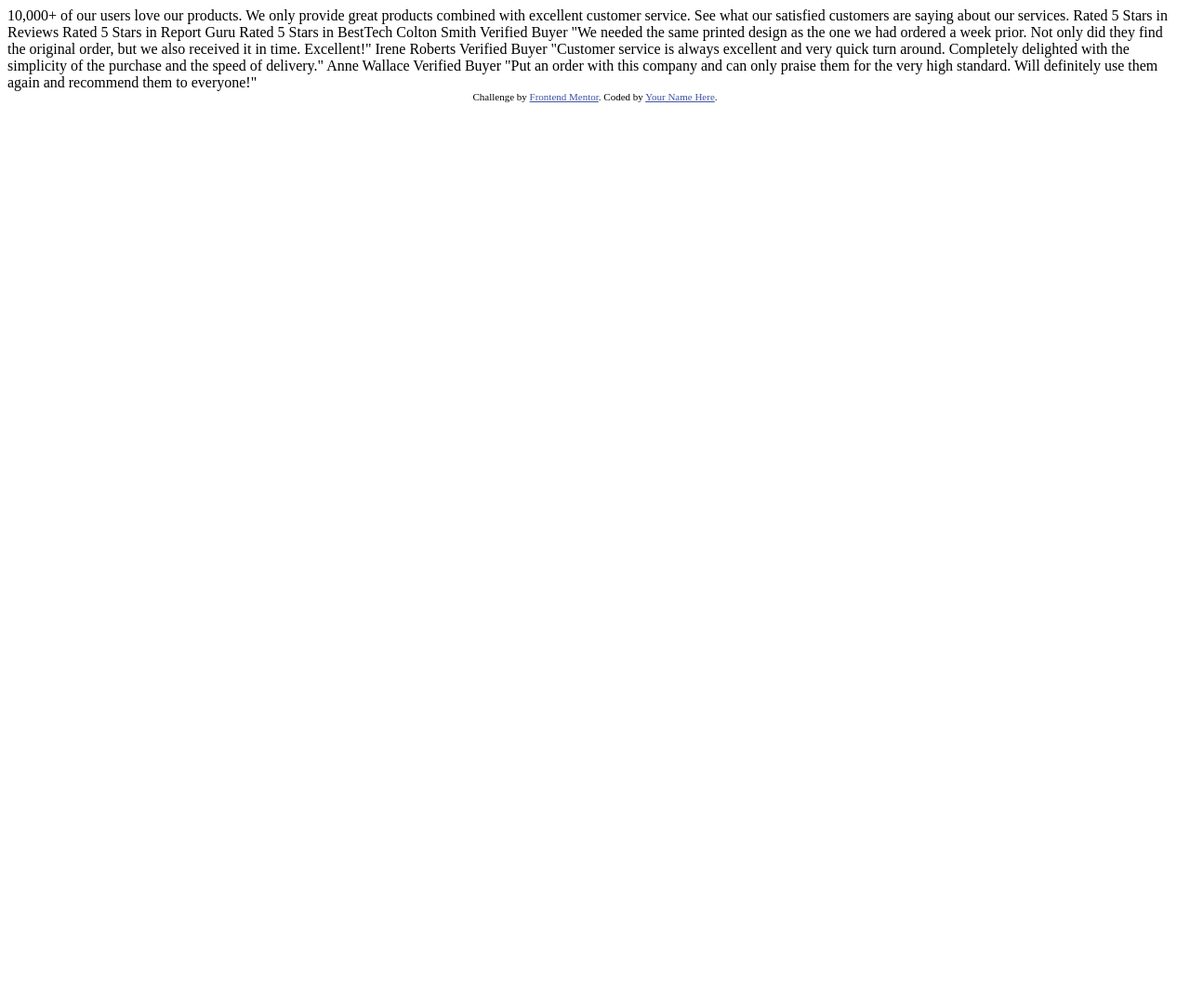
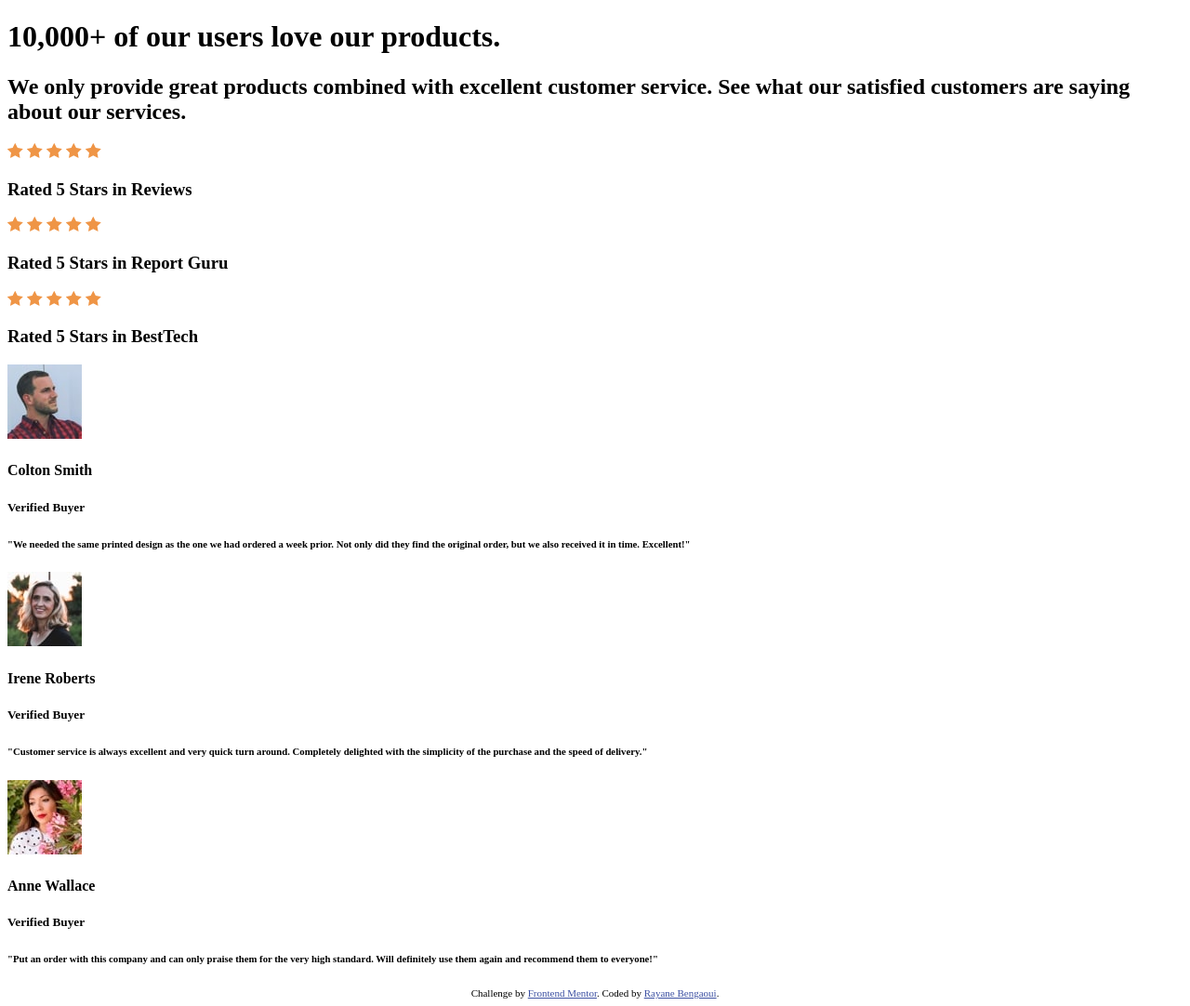
Before and after one commit to RayaneBengaoui/FM_challenge1_SocialProofSection, a plain HTML site: page index.html in a window 1280 px wide. Shown: the whole page at 93% size. Before the commit the page ends 800 px from the top, so only its background shows below. Drawn offline with Linux system fonts and the light colour scheme.

Commit message:
Organizing layers for CSS

```diff
--- a/index.html
+++ b/index.html
@@ -4,58 +4,107 @@
     <meta charset="UTF-8" />
     <meta name="viewport" content="width=device-width, initial-scale=1.0" />
     <!-- displays site properly based on user's device -->
-
+    <link rel="stylesheet" href="./style.css" />
     <link
       rel="icon"
       type="image/png"
       sizes="32x32"
       href="./images/favicon-32x32.png"
     />
+    <link
+      href="https://fonts.googleapis.com/css2?family=Spartan:wght@400;500;700&display=swap"
+      rel="stylesheet"
+    />
 
     <title>Frontend Mentor | Social proof section</title>
-
-    <!-- Feel free to remove these styles or customise in your own stylesheet 👍 -->
-    <style>
-      .attribution {
-        font-size: 11px;
-        text-align: center;
-      }
-      .attribution a {
-        color: hsl(228, 45%, 44%);
-      }
-    </style>
   </head>
   <body>
-    10,000+ of our users love our products.
-
-    We only provide great products combined with excellent customer service.
-    See what our satisfied customers are saying about our services.
-
-    Rated 5 Stars in Reviews
-    Rated 5 Stars in Report Guru
-    Rated 5 Stars in BestTech
-
-    Colton Smith
-    Verified Buyer
-    "We needed the same printed design as the one we had ordered a week prior.
-    Not only did they find the original order, but we also received it in time.
-    Excellent!"
-
-    Irene Roberts
-    Verified Buyer
-    "Customer service is always excellent and very quick turn around. Completely
-    delighted with the simplicity of the purchase and the speed of delivery."
-
-    Anne Wallace
-    Verified Buyer
-    "Put an order with this company and can only praise them for the very high
-    standard. Will definitely use them again and recommend them to everyone!"
+    <div class="top-part">
+      <div class="intro-text">
+        <h1>10,000+ of our users love our products.</h1>
+        <h2>
+          We only provide great products combined with excellent customer
+          service. See what our satisfied customers are saying about our
+          services.
+        </h2>
+      </div>
+      <div class="ratings">
+        <div class="rating rfirst">
+          <img src="./images/icon-star.svg" alt="star-icon" />
+          <img src="./images/icon-star.svg" alt="star-icon" />
+          <img src="./images/icon-star.svg" alt="star-icon" />
+          <img src="./images/icon-star.svg" alt="star-icon" />
+          <img src="./images/icon-star.svg" alt="star-icon" />
+          <h3>Rated 5 Stars in Reviews</h3>
+        </div>
+        <div class="rating rsecond">
+          <img src="./images/icon-star.svg" alt="star-icon" />
+          <img src="./images/icon-star.svg" alt="star-icon" />
+          <img src="./images/icon-star.svg" alt="star-icon" />
+          <img src="./images/icon-star.svg" alt="star-icon" />
+          <img src="./images/icon-star.svg" alt="star-icon" />
+          <h3>Rated 5 Stars in Report Guru</h3>
+        </div>
+        <div class="rating rthird">
+          <img src="./images/icon-star.svg" alt="star-icon" />
+          <img src="./images/icon-star.svg" alt="star-icon" />
+          <img src="./images/icon-star.svg" alt="star-icon" />
+          <img src="./images/icon-star.svg" alt="star-icon" />
+          <img src="./images/icon-star.svg" alt="star-icon" />
+          <h3>Rated 5 Stars in BestTech</h3>
+        </div>
+      </div>
+    </div>
+    <div class="comments">
+      <div class="comment">
+        <div class="informations">
+          <img src="./images/image-colton.jpg" alt="man-colton" />
+          <div class="comment-textintro">
+            <h4>Colton Smith</h4>
+            <h5>Verified Buyer</h5>
+          </div>
+        </div>
+        <h6>
+          "We needed the same printed design as the one we had ordered a week
+          prior. Not only did they find the original order, but we also received
+          it in time. Excellent!"
+        </h6>
+      </div>
+      <div class="comment">
+        <div class="informations">
+          <img src="./images/image-irene.jpg" alt="woman-irene" />
+          <div class="comment-textintro">
+            <h4>Irene Roberts</h4>
+            <h5>Verified Buyer</h5>
+          </div>
+        </div>
+        <h6>
+          "Customer service is always excellent and very quick turn around.
+          Completely delighted with the simplicity of the purchase and the speed
+          of delivery."
+        </h6>
+      </div>
+      <div class="comment">
+        <div class="informations">
+          <img src="./images/image-anne.jpg" alt="woman-anne" />
+          <div class="comment-textintro">
+            <h4>Anne Wallace</h4>
+            <h5>Verified Buyer</h5>
+          </div>
+        </div>
+        <h6>
+          "Put an order with this company and can only praise them for the very
+          high standard. Will definitely use them again and recommend them to
+          everyone!"
+        </h6>
+      </div>
+    </div>
 
     <div class="attribution">
       Challenge by
       <a href="https://www.frontendmentor.io?ref=challenge" target="_blank"
         >Frontend Mentor</a
-      >. Coded by <a href="#">Your Name Here</a>.
+      >. Coded by <a href="#">Rayane Bengaoui</a>.
     </div>
   </body>
 </html>
--- /dev/null
+++ b/style.css
@@ -0,0 +1,7 @@
+.attribution {
+  font-size: 11px;
+  text-align: center;
+}
+.attribution a {
+  color: hsl(228, 45%, 44%);
+}
```
